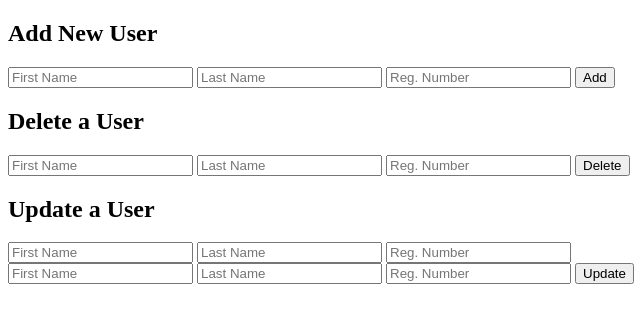
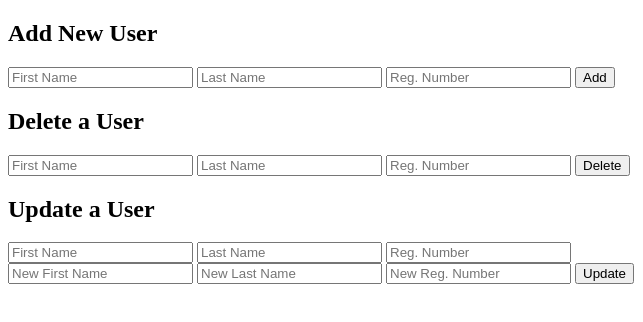
Before and after one commit to mmuazam98/Back-End, a website: page Session_2/index.html in a window 1280 px wide. Shown: the full height of the page, 0-643 px from the left. Drawn offline with Linux system fonts and the light colour scheme.

Commit message:
added index.html

```diff
--- a/Session_2/index.html
+++ b/Session_2/index.html
@@ -26,9 +26,9 @@
       <input type="text" name="lastName" placeholder="Last Name" />
       <input type="text" name="regNumber" placeholder="Reg. Number" />
       <br />
-      <input type="text" name="newFirstName" placeholder="First Name" />
-      <input type="text" name="newLastName" placeholder="Last Name" />
-      <input type="text" name="newRegNumber" placeholder="Reg. Number" />
+      <input type="text" name="newFirstName" placeholder="New First Name" />
+      <input type="text" name="newLastName" placeholder="New Last Name" />
+      <input type="text" name="newRegNumber" placeholder="New Reg. Number" />
       <input type="submit" value="Update" />
     </form>
   </body>
```
